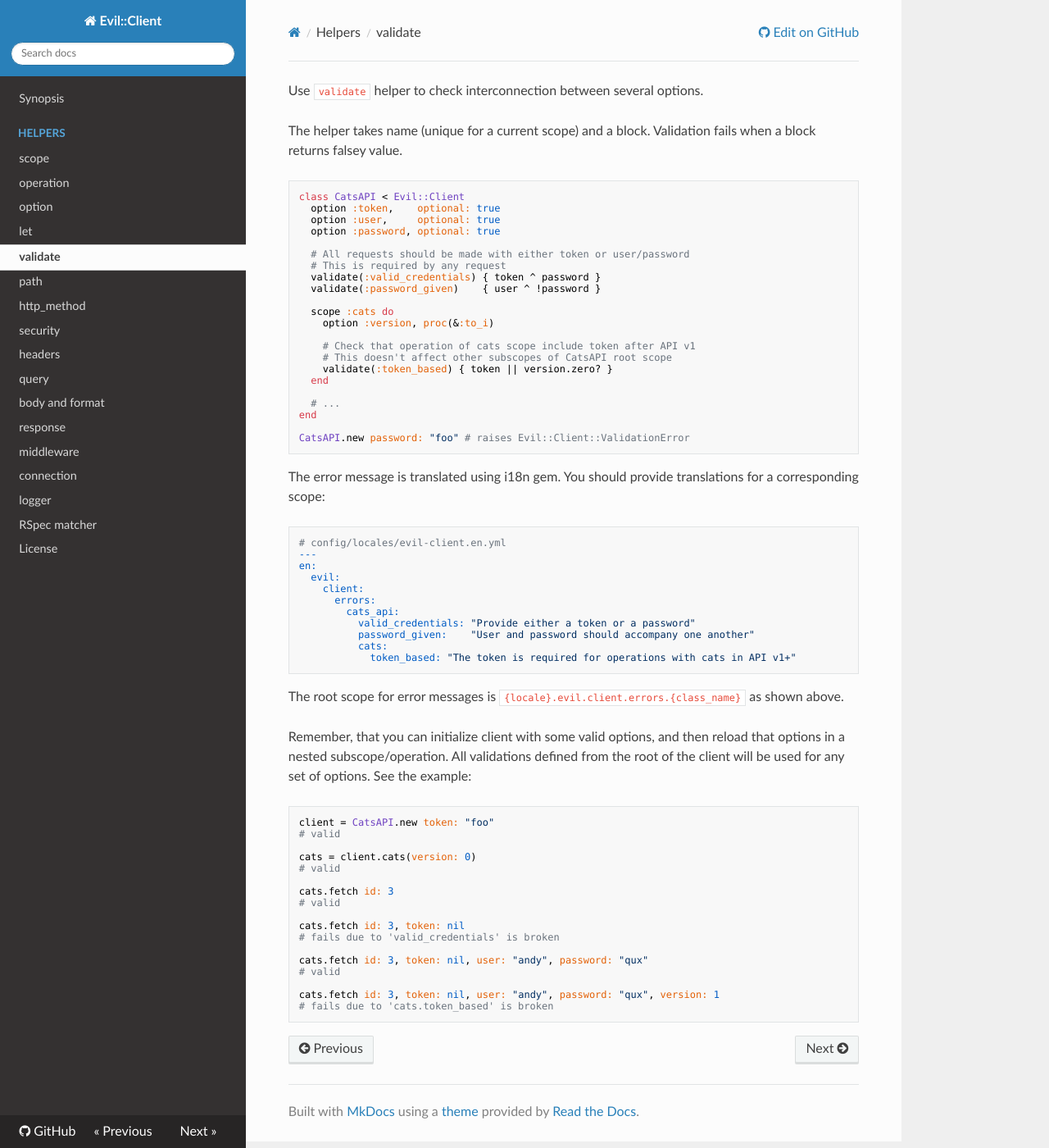
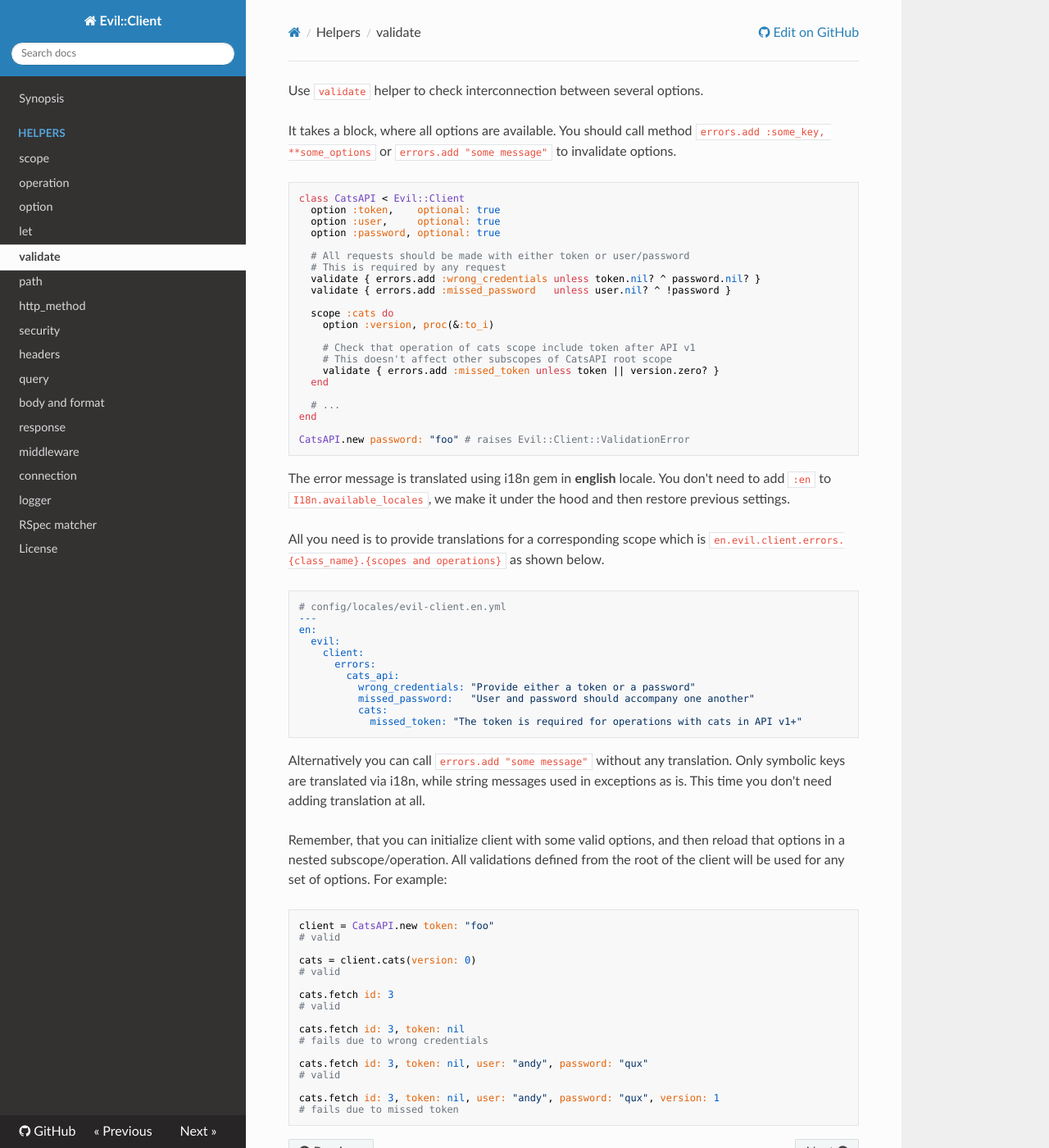
Before and after one commit to evilmartians/evil-client, an MkDocs documentation site: the page built from docs/helpers/validate.md, in a window 1280 px wide and 1400 px high. Shown: the whole window at 82% size. Built offline with MkDocs 1.6.1, drawn with Linux system fonts in a browser that asks for light colours; nearby versions of some CDN libraries; old or Windows-style settings are respelled for this version of MkDocs.

Commit message:
Fix locales

````diff
--- a/docs/helpers/validate.md
+++ b/docs/helpers/validate.md
@@ -1,6 +1,8 @@
 Use `validate` helper to check interconnection between several options.
 
-The helper takes name (unique for a current scope) and a block. Validation fails when a block returns falsey value.
+It takes a block, where all options are available. You should call method
+`errors.add :some_key, **some_options` or `errors.add "some message"`
+to invalidate options.
 
 ```ruby
 class CatsAPI < Evil::Client
@@ -10,15 +12,15 @@ class CatsAPI < Evil::Client
 
   # All requests should be made with either token or user/password
   # This is required by any request
-  validate(:valid_credentials) { token ^ password }
-  validate(:password_given)    { user ^ !password }
+  validate { errors.add :wrong_credentials unless token.nil? ^ password.nil? }
+  validate { errors.add :missed_password   unless user.nil? ^ !password }
 
   scope :cats do
     option :version, proc(&:to_i)
 
     # Check that operation of cats scope include token after API v1
     # This doesn't affect other subscopes of CatsAPI root scope
-    validate(:token_based) { token || version.zero? }
+    validate { errors.add :missed_token unless token || version.zero? }
   end
 
   # ...
@@ -27,7 +29,12 @@ end
 CatsAPI.new password: "foo" # raises Evil::Client::ValidationError
 ```
 
-The error message is translated using i18n gem. You should provide translations for a corresponding scope:
+The error message is translated using i18n gem in **english** locale.
+You don't need to add `:en` to `I18n.available_locales`, we make it
+under the hood and then restore previous settings.
+
+All you need is to provide translations for a corresponding scope which is
+`en.evil.client.errors.{class_name}.{scopes and operations}` as shown below.
 
 ```yaml
 # config/locales/evil-client.en.yml
@@ -37,15 +44,15 @@ en:
     client:
       errors:
         cats_api:
-          valid_credentials: "Provide either a token or a password"
-          password_given:    "User and password should accompany one another"
+          wrong_credentials: "Provide either a token or a password"
+          missed_password:   "User and password should accompany one another"
           cats:
-            token_based: "The token is required for operations with cats in API v1+"
+            missed_token: "The token is required for operations with cats in API v1+"
 ```
 
-The root scope for error messages is `{locale}.evil.client.errors.{class_name}` as shown above.
+Alternatively you can call `errors.add "some message"` without any translation. Only symbolic keys are translated via i18n, while string messages used in exceptions as is. This time you don't need adding translation at all.
 
-Remember, that you can initialize client with some valid options, and then reload that options in a nested subscope/operation. All validations defined from the root of the client will be used for any set of options. See the example:
+Remember, that you can initialize client with some valid options, and then reload that options in a nested subscope/operation. All validations defined from the root of the client will be used for any set of options. For example:
 
 ```ruby
 client = CatsAPI.new token: "foo"
@@ -58,11 +65,11 @@ cats.fetch id: 3
 # valid
 
 cats.fetch id: 3, token: nil
-# fails due to 'valid_credentials' is broken
+# fails due to wrong credentials
 
 cats.fetch id: 3, token: nil, user: "andy", password: "qux"
 # valid
 
 cats.fetch id: 3, token: nil, user: "andy", password: "qux", version: 1
-# fails due to 'cats.token_based' is broken
+# fails due to missed token
 ```
````
Also changed, not shown: CHANGELOG.md (+26 -0 lines), README.md (+1 -1 lines), docs/helpers/scope.md (+5 -2 lines), docs/index.md (+1 -1 lines), 2 other files.
